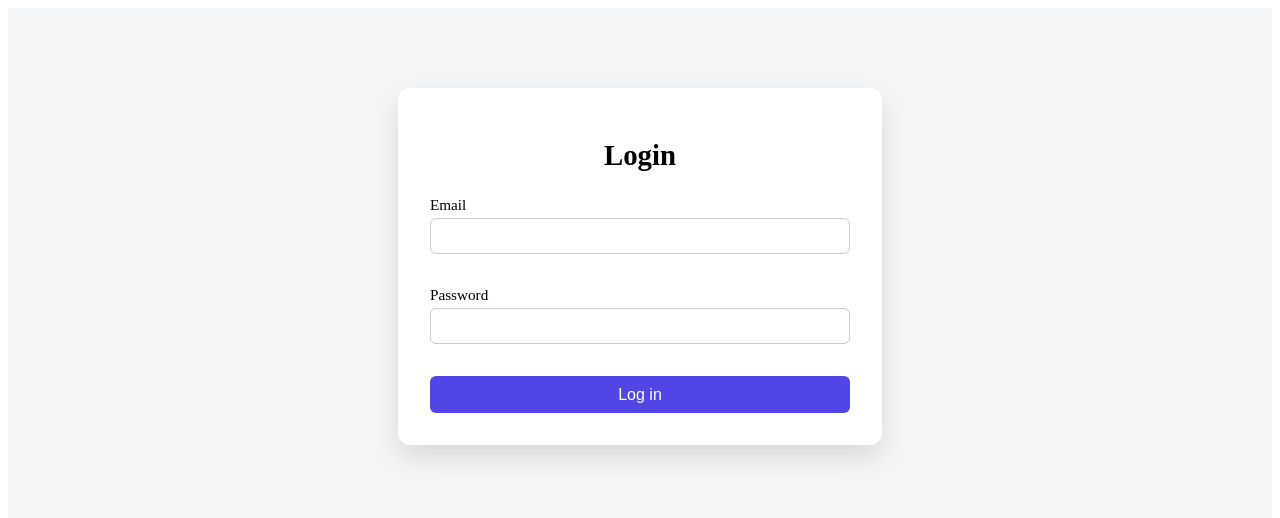
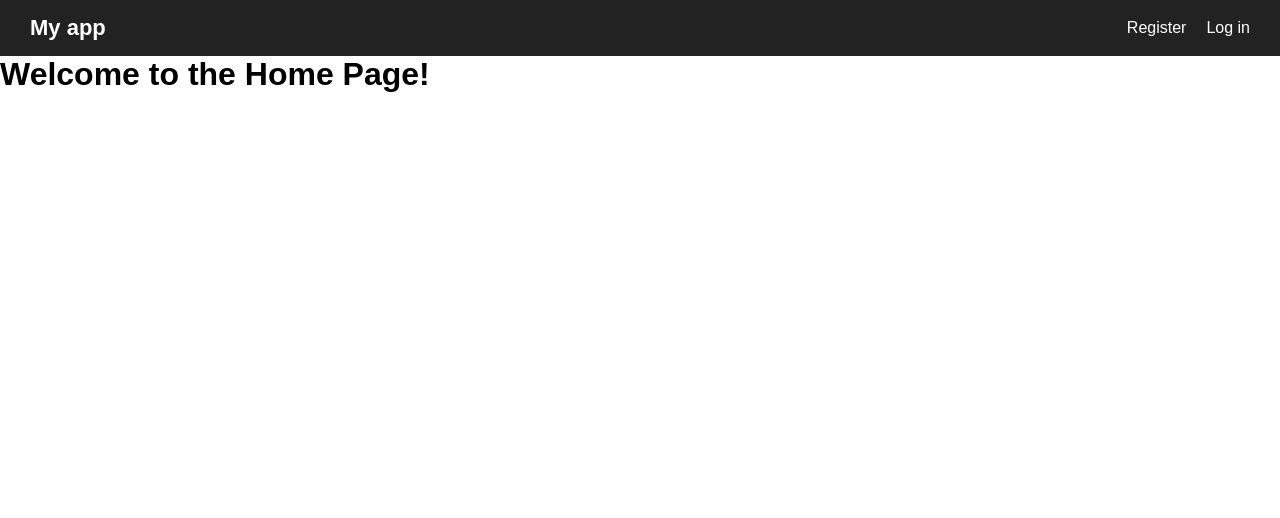
Before and after one commit to RedouaneTak/vue-simple-authentication, a Vue app: page /home in a window 1280 px wide. Shown: the top 518 px of the page. Built offline with nearby package versions, Linux system fonts and the light colour scheme; the HTML template or start-up script is replaced by a standard one.

Commit message:
HomePage & router for HomePage,LoginPage

```diff
--- a/src/App.vue
+++ b/src/App.vue
@@ -1,9 +1,10 @@
 <script setup lang="ts">
-import LoginPage from './pages/LoginPage.vue';
+import BaseHeader from './components/commons/BaseHeader.vue';
 </script>
 
 <template>
-  <LoginPage />
+  <BaseHeader />
+  <RouterView />
 </template>
 
 <style scoped></style>
--- /dev/null
+++ b/src/assets/main.css
@@ -0,0 +1,17 @@
+*,
+*::before,
+*::after {
+  margin: 0;
+  padding: 0;
+  box-sizing: border-box;
+}
+
+html,
+body {
+  width: 100%;
+  height: 100%;
+}
+
+body {
+  font-family: Arial, sans-serif;
+}
--- a/src/main.ts
+++ b/src/main.ts
@@ -2,6 +2,7 @@ import { createApp } from 'vue'
 import { createPinia } from 'pinia'
 
 import App from './App.vue'
+import './assets/main.css'
 import router from './router'
 
 const app = createApp(App)
--- /dev/null
+++ b/src/pages/HomePage.vue
@@ -0,0 +1,5 @@
+<script setup lang="ts"></script>
+
+<template>
+  <h1>Welcome to the Home Page!</h1>
+</template>
--- a/src/router/index.ts
+++ b/src/router/index.ts
@@ -1,8 +1,16 @@
 import { createRouter, createWebHistory } from 'vue-router'
+import HomePage from '@/pages/HomePage.vue'
+import LoginPage from '@/pages/LoginPage.vue'
+
+const routes = [
+  { path: '/', redirect: 'home', meta: { requiresAuth: false }},
+  { path: '/home', name: 'home', component: HomePage, meta: { requiresAuth: false } },
+  { path: '/login', name: 'login', component: LoginPage, meta: { guestOnly: true } },
+]
 
 const router = createRouter({
   history: createWebHistory(import.meta.env.BASE_URL),
-  routes: [],
+  routes
 })
 
 export default router
```
